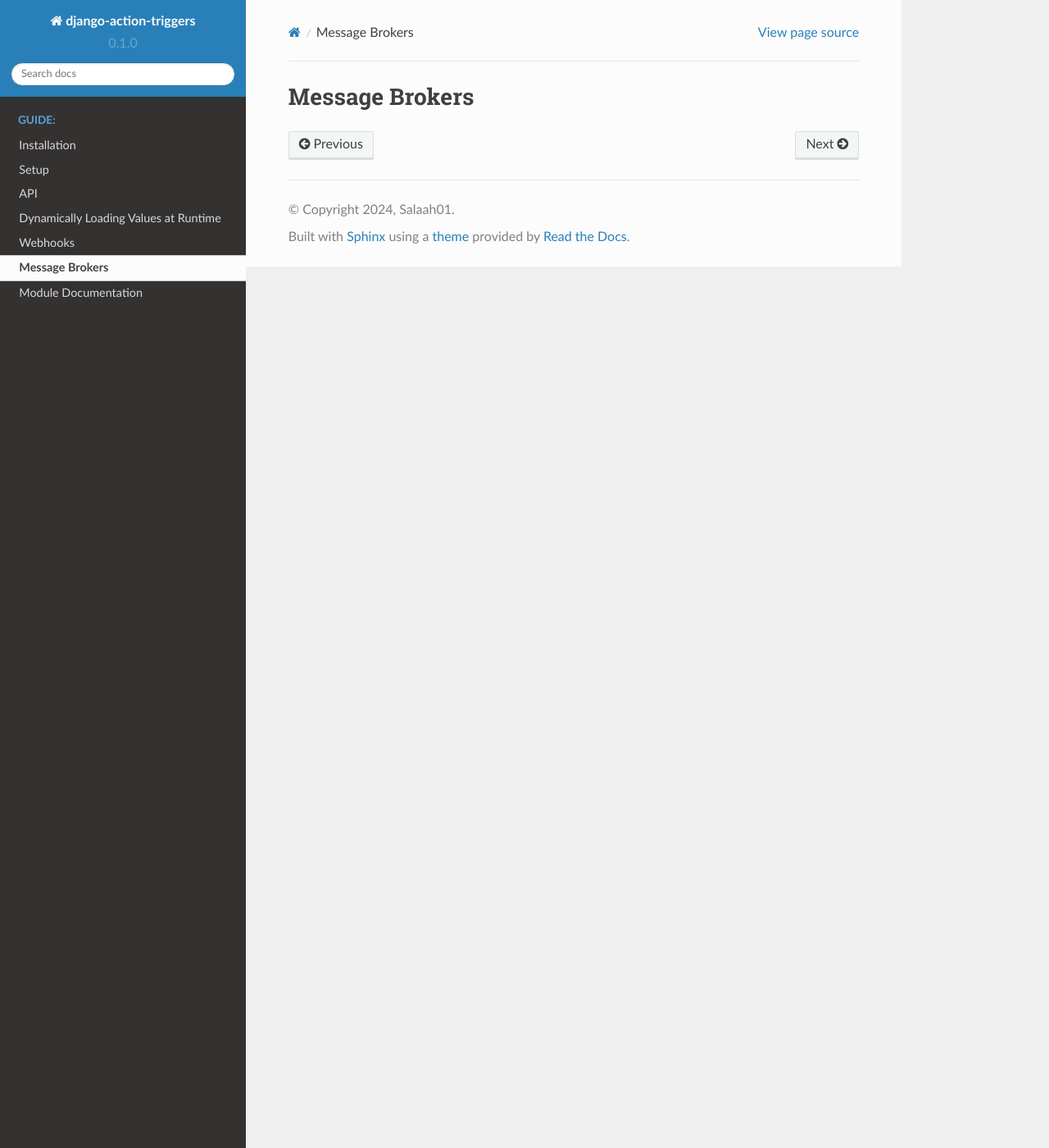
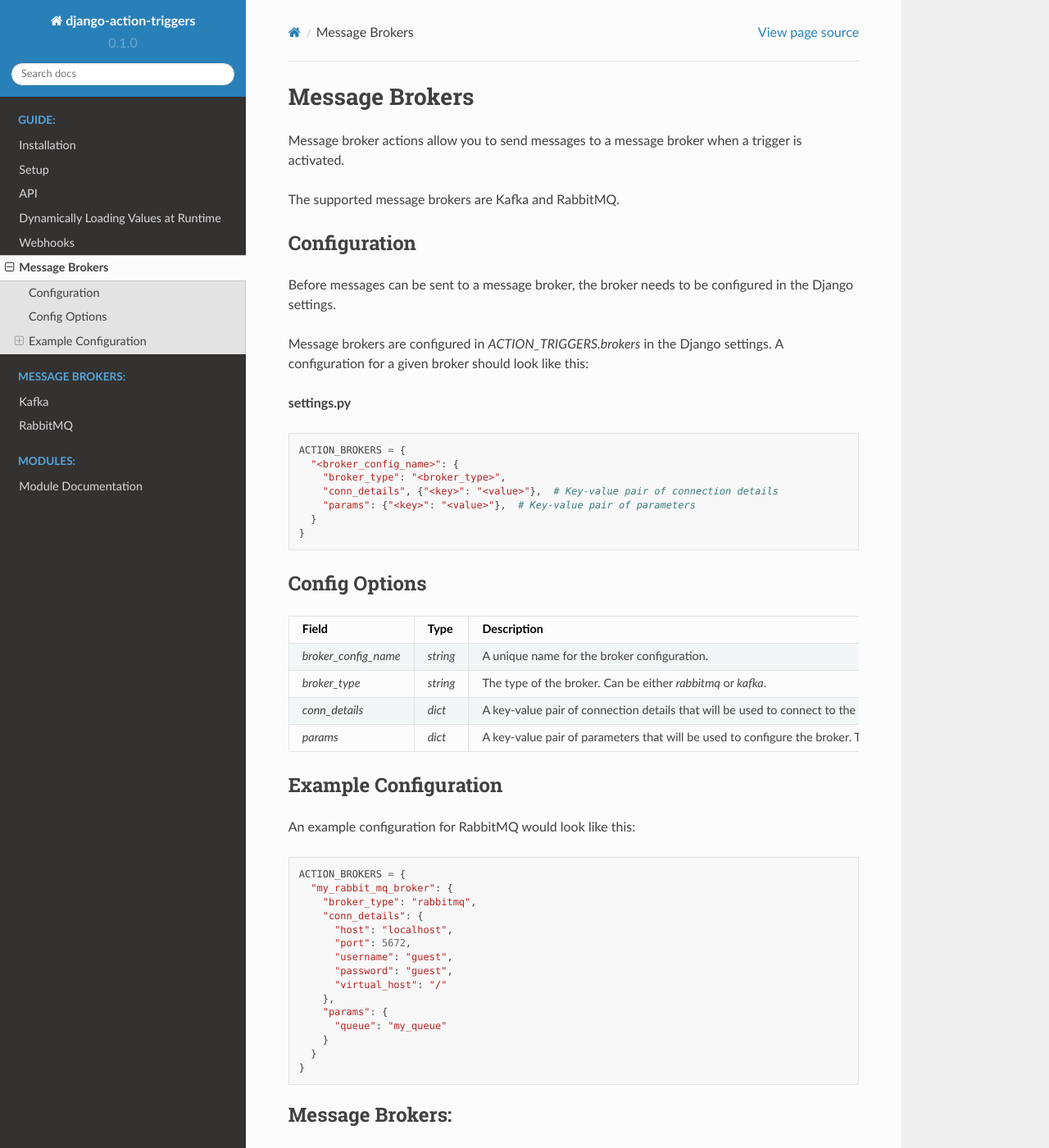
Before and after one commit to Salaah01/django-action-triggers, a Sphinx documentation site: the page built from docs/source/message_brokers.rst, in a window 1280 px wide and 1400 px high. Shown: the whole window at 82% size. Built offline with Sphinx 7.4.7 and the Read the Docs theme 2.0.0, drawn with Linux system fonts in a browser that asks for light colours; the version number is read from the project's files by our own code; some of the changed text lies outside the part shown.

Commit message:
rabbitmq docs

```diff
--- a/docs/source/message_brokers.rst
+++ b/docs/source/message_brokers.rst
@@ -3,3 +3,69 @@
 ===============
 Message Brokers
 ===============
+
+Message broker actions allow you to send messages to a message broker when a
+trigger is activated.
+
+The supported message brokers are Kafka and RabbitMQ.
+
+.. _message_brokers_configuration:
+
+Configuration
+=============
+
+Before messages can be sent to a message broker, the broker needs to be
+configured in the Django settings.
+
+Message brokers are configured in `ACTION_TRIGGERS.brokers` in the Django
+settings. A configuration for a given broker should look like this:
+
+**settings.py**
+
+.. code-block:: python
+
+  ACTION_BROKERS = {
+    "<broker_config_name>": {
+      "broker_type": "<broker_type>",
+      "conn_details", {"<key>": "<value>"},  # Key-value pair of connection details
+      "params": {"<key>": "<value>"},  # Key-value pair of parameters
+    }
+  }
+
+
+Config Options
+==============
+
+.. include:: message_brokers/config_options.rst
+
+Example Configuration
+=====================
+
+An example configuration for RabbitMQ would look like this:
+
+.. code-block:: python
+
+  ACTION_BROKERS = {
+    "my_rabbit_mq_broker": {
+      "broker_type": "rabbitmq",
+      "conn_details": {
+        "host": "localhost",
+        "port": 5672,
+        "username": "guest",
+        "password": "guest",
+        "virtual_host": "/"
+      },
+      "params": {
+        "queue": "my_queue"
+      }
+    }
+  }
+
+
+
+.. toctree::
+   :maxdepth: 2
+   :caption: Message Brokers:
+
+   message_brokers/kafka
+   message_brokers/rabbitmq
--- /dev/null
+++ b/docs/source/message_brokers/config_options.rst
@@ -0,0 +1,8 @@
+====================  ========  ==================================================================================================================================================================
+Field                 Type      Description
+====================  ========  ==================================================================================================================================================================
+`broker_config_name`  `string`  A unique name for the broker configuration.
+`broker_type`         `string`  The type of the broker. Can be either `rabbitmq` or `kafka`.
+`conn_details`        `dict`    A key-value pair of connection details that will be used to connect to the broker. The value can receive the path to a callable that will be evaluated at runtime.
+`params`              `dict`    A key-value pair of parameters that will be used to configure the broker. The value can receive the path to a callable that will be evaluated at runtime.
+====================  ========  ==================================================================================================================================================================
--- /dev/null
+++ b/docs/source/message_brokers/kafka.rst
@@ -0,0 +1,3 @@
+=====
+Kafka
+=====
--- /dev/null
+++ b/docs/source/partials/note_ref_message_brokers_configuration_guide.rst
@@ -0,0 +1,4 @@
+.. note::
+
+    See the :ref:`message brokers configuration<message_brokers_configuration>`
+    guide for information on configuring message brokers.
```
Also changed, not shown: docs/source/index.rst (+12 -0 lines), docs/source/message_brokers/rabbitmq.rst (added, +215 -0 lines), docs/source/webhooks.rst (+7 -1 lines), docs/tables/message_brokers.py (added, +38 -0 lines).
